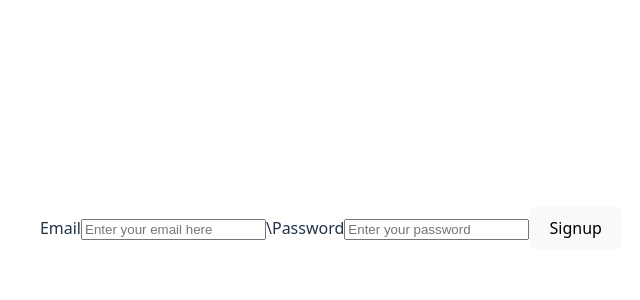
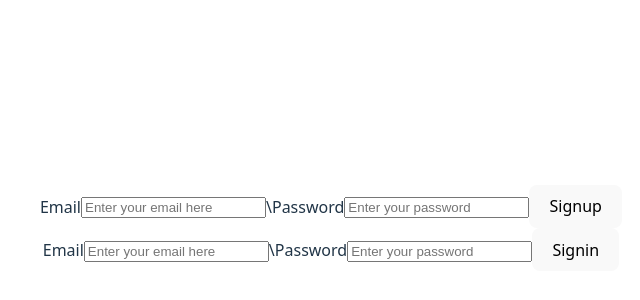
Before and after one commit to krrakshit/firebaseeeeeeeeeee, a React (Vite) app: page / in a window 1280 px wide. Shown: the part 172-472 px from the top of the page, without its empty margins (309-949 px from the left). Built offline with nearby package versions, Linux system fonts and the light colour scheme; no server answers.

Commit message:
Add Signin component to App for user authentication

```diff
--- a/src/App.jsx
+++ b/src/App.jsx
@@ -1,9 +1,12 @@
 import './App.css'
 import { Signup } from './Signup'
+import { Signin } from './Signin'
+
 function App() {
   return (
     <>
       <Signup />
+      <Signin/>
     </>
   )
 }
--- /dev/null
+++ b/src/Signin.jsx
@@ -0,0 +1,23 @@
+import React , {useState} from "react";
+import { signInWithEmailAndPassword, getAuth} from "firebase/auth"
+import {firebase} from "./firebase"
+const auth = getAuth(firebase)
+
+export const Signin = () => {
+
+    const [email,setEmail] = useState("")
+    const[password,setPassword] = useState("")
+    const signinuser = ()=>{
+        signInWithEmailAndPassword(auth,email,password).then(() => alert("Sucessfully signid in")).catch((err) => console.log(err));
+      }
+
+    return (
+        <div className="signup-component">
+            <label>Email</label>
+            <input type="email" required placeholder="Enter your email here" onChange={e => setEmail(e.target.value)} value={email}/>\
+            <label>Password</label>
+            <input type="password" required placeholder="Enter your password" onChange={e => setPassword(e.target.value)} value={password}/>
+            <button onClick={signinuser}>Signin</button>
+        </div>
+    )
+}
```
